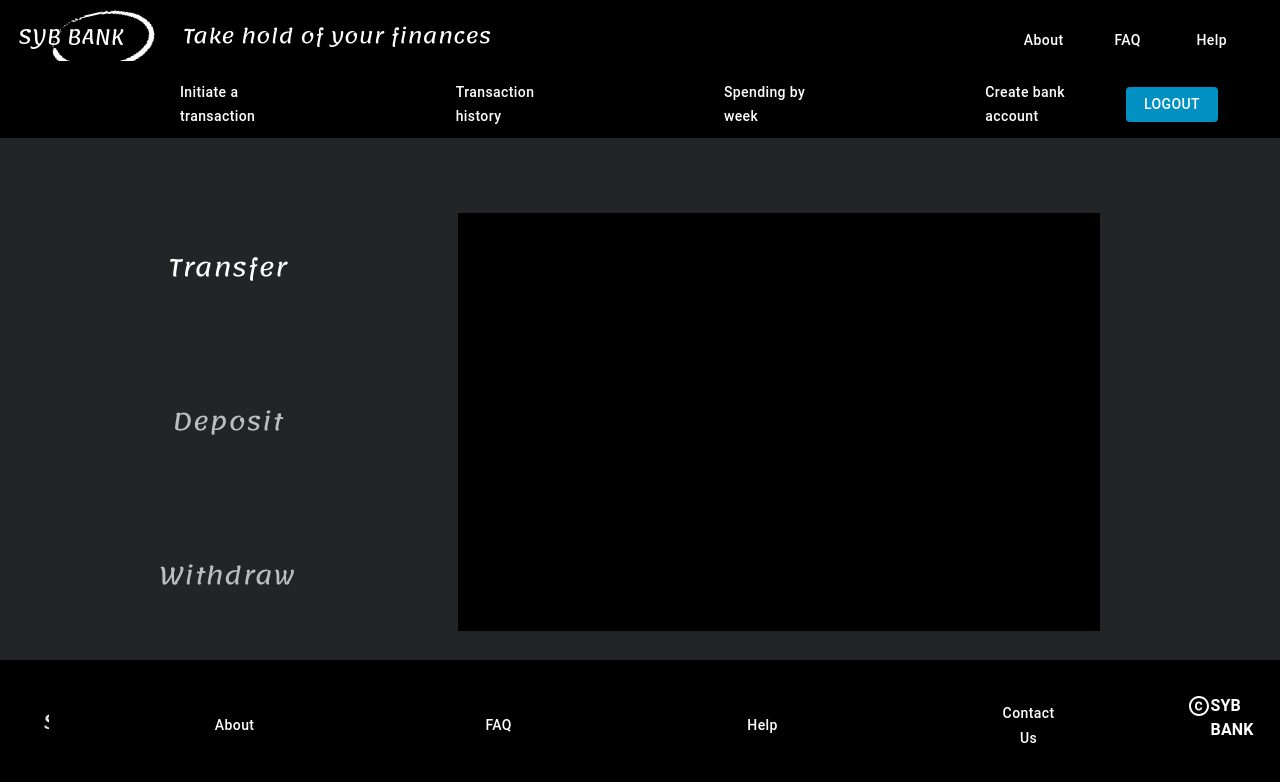
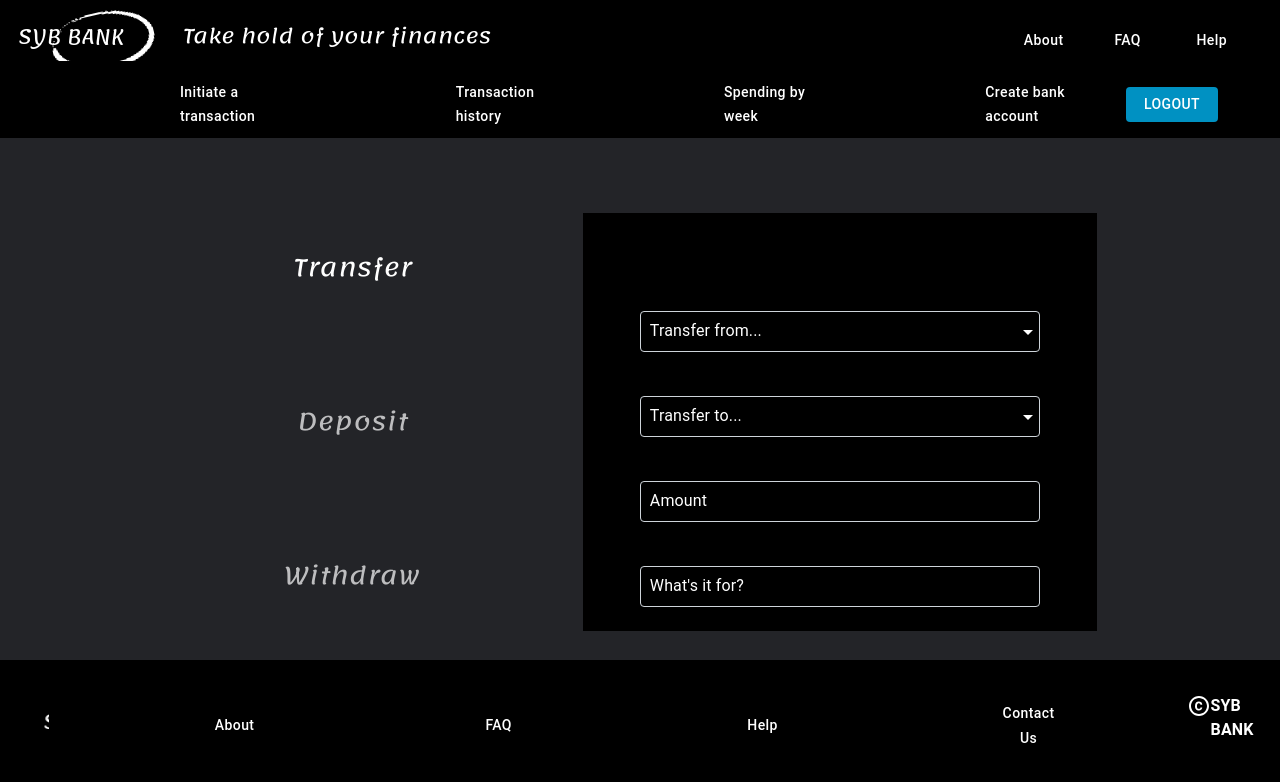
Before and after one commit to sbracellari/CSI-3450, a React (Create React App) app in the folder react/: page /user/initiate-transaction in a window 1280 px wide. Shown: the top 782 px of the page. Built offline with nearby package versions, Linux system fonts and the light colour scheme.

Commit message:
more frontend things #1

```diff
--- a/react/src/components/CreateBankAccount.js
+++ b/react/src/components/CreateBankAccount.js
@@ -1,6 +1,11 @@
 import React, { Component } from 'react'
 import { withStyles } from '@material-ui/core/styles'
 import Typography from '@material-ui/core/Typography'
+import NativeSelect from '@material-ui/core/NativeSelect'
+import InputBase from '@material-ui/core/InputBase'
+import FormControl from '@material-ui/core/FormControl'
+import InputLabel from '@material-ui/core/InputLabel'
+import Button from '@material-ui/core/Button'
 
 const styles = () => ({
   background: {
@@ -22,14 +27,59 @@ const styles = () => ({
     borderRadius: 'none',
     height: '40vh',
     minHeight: '56vh',
-    padding: 10
+    padding: 10,
   },
   txt: {
     fontFamily: 'Lemonada',
     fontSize: 20,
     paddingLeft: 20
   },
+  icon: {
+    color: 'white'
+  },
+  input: {
+    color: 'white',
+    padding: '12px 0px 0px 10px'
+  },
+  form: {
+    width: 400,
+    marginTop: 70
+  },
+  main: {
+    display: 'flex',
+    flexDirection: 'column',
+    alignItems: 'center'
+  },
+  btn: {
+    color: 'white',
+    backgroundColor: '#0091c2',
+    float: 'right',
+    marginTop: 200,
+    marginRight: 20
+  },
 })
+
+const BootstrapInput = withStyles((theme) => ({
+  root: {
+    'label + &': {
+      marginTop: theme.spacing(3),
+    },
+  },
+  input: {
+    borderRadius: 4,
+    position: 'relative',
+    border: '1px solid #ced4da',
+    fontSize: 16,
+    color: 'white',
+    padding: '10px 26px 10px 12px',
+    transition: theme.transitions.create(['border-color', 'box-shadow']),
+    '&:focus': {
+      borderRadius: 4,
+      borderColor: '#0091c2',
+      boxShadow: '0 0 0 0.2rem rgba(0,145, 194,.25)',
+    },
+  },
+}))(InputBase)
 
 class CreateBankAccount extends Component {
   render () {
@@ -39,6 +89,29 @@ class CreateBankAccount extends Component {
         <div className={classes.container}>
           <Typography className={classes.txt}>Create an Account</Typography>
           <div className={classes.paper}>
+            <form className={classes.main} autoComplete="off">
+              <FormControl className={classes.form}>
+                <InputLabel classes={{root: classes.input}}>Account Type</InputLabel>
+                <NativeSelect
+                  classes={{
+                    icon: classes.icon
+                  }}
+                  // value={}
+                  // onChange={}
+                  input={<BootstrapInput />}
+                >
+                  <option aria-label="None" value="" />
+                  <option>SYB Checking</option>
+                  <option>SYB Money Market</option>
+                  <option>SYB Savings</option>
+                </NativeSelect>
+              </FormControl>
+              <FormControl className={classes.form}>
+                <InputLabel classes={{root: classes.input}} >What's it for?</InputLabel>
+                <BootstrapInput />
+              </FormControl>
+            </form>
+            <Button className={classes.btn}>Create Account</Button>
           </div>
         </div>
       </div>
--- a/react/src/components/InitiateTransaction.js
+++ b/react/src/components/InitiateTransaction.js
@@ -4,6 +4,11 @@ import Typography from '@material-ui/core/Typography'
 import Box from '@material-ui/core/Box'
 import Tab from '@material-ui/core/Tab'
 import Tabs from '@material-ui/core/Tabs'
+import NativeSelect from '@material-ui/core/NativeSelect'
+import InputBase from '@material-ui/core/InputBase'
+import FormControl from '@material-ui/core/FormControl'
+import InputLabel from '@material-ui/core/InputLabel'
+import Button from '@material-ui/core/Button'
 
 const styles = () => ({
   background: {
@@ -23,6 +28,30 @@ const styles = () => ({
     fontFamily: 'Lemonada',
     fontSize: 24
   },
+    icon: {
+    color: 'white'
+  },
+  input: {
+    color: 'white',
+    padding: '12px 0px 0px 10px'
+  },
+  form2: {
+    width: 400,
+    marginTop: 20
+  },
+  main: {
+    display: 'flex',
+    flexDirection: 'column',
+    alignItems: 'center',
+    padding: '0px 40px 40px 40px'
+  },
+  btn2: {
+    color: 'white',
+    backgroundColor: '#0091c2',
+    float: 'right',
+    marginRight: 10,
+    marginBottom: 30
+  },
   form: {
     display: 'flex',
     flexDirection: 'column',
@@ -33,11 +62,11 @@ const styles = () => ({
   },
   panel: {
     margin: 75,
-    width: '50%',
+    width: '40%',
     backgroundColor: '#000000'
   },
   tabs: {
-    margin: '75px 75px 75px 150px',
+    margin: '75px 75px 75px 275px',
   },
   tab: {
       display: 'flex'
@@ -45,7 +74,38 @@ const styles = () => ({
   topTab: {
     margin: '0px 0px 100px 0px'
   },
+  btn3: {
+    color: 'white',
+    backgroundColor: '#0091c2',
+    float: 'right',
+    marginRight: 10,
+    marginBottom: 30,
+    marginTop: 85
+  }
 })
+
+const BootstrapInput = withStyles((theme) => ({
+  root: {
+    'label + &': {
+      marginTop: theme.spacing(3),
+    },
+  },
+  input: {
+    borderRadius: 4,
+    position: 'relative',
+    border: '1px solid #ced4da',
+    fontSize: 16,
+    color: 'white',
+    padding: '10px 26px 10px 12px',
+    transition: theme.transitions.create(['border-color', 'box-shadow']),
+    '&:focus': {
+      borderRadius: 4,
+      borderColor: '#0091c2',
+      boxShadow: '0 0 0 0.2rem rgba(0,145, 194,.25)',
+    },
+  },
+}))(InputBase)
+
 function TabPanel(props) {
   const { children, value, index, ...other } = props;
 
@@ -112,15 +172,117 @@ class InitiateTransaction extends Component {
           />
         </Tabs>
         <TabPanel value={value} index={0} className={classes.panel}>
+          <div>
           <div className={classes.form}>
+            <form className={classes.main} autoComplete="off">
+              <FormControl className={classes.form2}>
+                <InputLabel classes={{root: classes.input}}>Transfer from...</InputLabel>
+                <NativeSelect
+                  classes={{
+                    icon: classes.icon
+                  }}
+                  // value={}
+                  // onChange={}
+                  input={<BootstrapInput />}
+                >
+                  <option aria-label="None" value="" />
+                  <option>SYB Checking</option>
+                  <option>SYB Money Market</option>
+                  <option>SYB Savings</option>
+                </NativeSelect>
+              </FormControl>
+              <FormControl className={classes.form2}>
+                <InputLabel classes={{root: classes.input}}>Transfer to...</InputLabel>
+                <NativeSelect
+                  classes={{
+                    icon: classes.icon
+                  }}
+                  // value={}
+                  // onChange={}
+                  input={<BootstrapInput />}
+                >
+                  <option aria-label="None" value="" />
+                  <option>SYB Checking</option>
+                  <option>SYB Money Market</option>
+                  <option>SYB Savings</option>
+                </NativeSelect>
+              </FormControl>
+               <FormControl className={classes.form2}>
+                <InputLabel classes={{root: classes.input}} >Amount</InputLabel>
+                <BootstrapInput />
+              </FormControl>
+              <FormControl className={classes.form2}>
+                <InputLabel classes={{root: classes.input}} >What's it for?</InputLabel>
+                <BootstrapInput />
+              </FormControl>
+            </form>
+            </div>
+            <Button className={classes.btn2}>Transfer</Button>
           </div>
         </TabPanel>
         <TabPanel value={value} index={1} className={classes.panel}>
+          <div>
           <div className={classes.form}>
+            <form className={classes.main} autoComplete="off">
+              <FormControl className={classes.form2}>
+                <InputLabel classes={{root: classes.input}}>Deposit into...</InputLabel>
+                <NativeSelect
+                  classes={{
+                    icon: classes.icon
+                  }}
+                  // value={}
+                  // onChange={}
+                  input={<BootstrapInput />}
+                >
+                  <option aria-label="None" value="" />
+                  <option>SYB Checking</option>
+                  <option>SYB Money Market</option>
+                  <option>SYB Savings</option>
+                </NativeSelect>
+              </FormControl>
+               <FormControl className={classes.form2}>
+                <InputLabel classes={{root: classes.input}} >Amount</InputLabel>
+                <BootstrapInput />
+              </FormControl>
+              <FormControl className={classes.form2}>
+                <InputLabel classes={{root: classes.input}} >What's it for?</InputLabel>
+                <BootstrapInput />
+              </FormControl>
+            </form>
+            </div>
+            <Button className={classes.btn3}>Deposit</Button>
           </div>
-        </TabPanel>
-        <TabPanel value={value} index={2} className={classes.panel}>
+        </TabPanel><TabPanel value={value} index={2} className={classes.panel}>
+          <div>
           <div className={classes.form}>
+            <form className={classes.main} autoComplete="off">
+              <FormControl className={classes.form2}>
+                <InputLabel classes={{root: classes.input}}>Withdraw from...</InputLabel>
+                <NativeSelect
+                  classes={{
+                    icon: classes.icon
+                  }}
+                  // value={}
+                  // onChange={}
+                  input={<BootstrapInput />}
+                >
+                  <option aria-label="None" value="" />
+                  <option>SYB Checking</option>
+                  <option>SYB Money Market</option>
+                  <option>SYB Savings</option>
+                </NativeSelect>
+              </FormControl>
+               <FormControl className={classes.form2}>
+                <InputLabel classes={{root: classes.input}} >Amount</InputLabel>
+                <BootstrapInput />
+              </FormControl>
+              <FormControl className={classes.form2}>
+                <InputLabel classes={{root: classes.input}} >What's it for?</InputLabel>
+                <BootstrapInput />
+              </FormControl>
+            </form>
+            </div>
+            <Button className={classes.btn3}>Withdraw</Button>
           </div>
         </TabPanel>
       </div>
--- a/react/src/components/TransactionHistory.js
+++ b/react/src/components/TransactionHistory.js
@@ -6,6 +6,10 @@ import Dialog from '@material-ui/core/Dialog'
 import DialogActions from '@material-ui/core/DialogActions'
 import DialogContent from '@material-ui/core/DialogContent'
 import DialogTitle from '@material-ui/core/DialogTitle'
+import FormControl from '@material-ui/core/FormControl'
+import NativeSelect from '@material-ui/core/NativeSelect'
+import InputBase from '@material-ui/core/InputBase'
+import InputLabel from '@material-ui/core/InputLabel'
 
 const styles = () => ({
   background: {
@@ -25,7 +29,8 @@ const styles = () => ({
     margin: '30px 70px 40px 70px'
   },
   content: {
-    padding: 40
+    padding: 40,
+    textAlign: 'center'
   },
   paper: {
     margin: '5px 20px 20px 20px',
@@ -42,12 +47,51 @@ const styles = () => ({
   txt: {
     fontFamily: 'Lemonada',
     fontSize: 20,
-    paddingLeft: 20
+    paddingLeft: 20,
+    height: 30,
+    marginTop: 30
   },
   warning: {
     margin: '40px 0px 0px 0px'
+  },
+  icon: {
+    color: 'white'
+  },
+  input: {
+    color: 'white',
+    padding: '12px 0px 0px 10px'
+  },
+  form: {
+    marginRight: 22,
+    width: 200
+  },
+  main: {
+    display: 'flex',
+    justifyContent: 'space-between'
   }
 })
+
+const BootstrapInput = withStyles((theme) => ({
+  root: {
+    'label + &': {
+      marginTop: theme.spacing(3),
+    },
+  },
+  input: {
+    borderRadius: 4,
+    position: 'relative',
+    border: '1px solid #ced4da',
+    fontSize: 16,
+    color: 'white',
+    padding: '10px 26px 10px 12px',
+    transition: theme.transitions.create(['border-color', 'box-shadow']),
+    '&:focus': {
+      borderRadius: 4,
+      borderColor: '#0091c2',
+      boxShadow: '0 0 0 0.2rem rgba(0,145, 194,.25)',
+    },
+  },
+}))(InputBase)
 
 class TransactionHistory extends Component {
   state={
@@ -62,7 +106,25 @@ class TransactionHistory extends Component {
     return (
       <div className={classes.background}>
         <div className={classes.container}>
+          <div className={classes.main}>
           <Typography className={classes.txt}>Transaction History</Typography>
+          <form autoComplete="off">
+            <FormControl className={classes.form}>
+              <InputLabel classes={{root: classes.input}}>Account</InputLabel>
+              <NativeSelect
+                classes={{
+                  icon: classes.icon
+                }}
+                // value={}
+                // onChange={}
+                input={<BootstrapInput />}
+              >
+                <option>SYB Checking</option>
+                <option>SYB Money Market</option>
+              </NativeSelect>
+            </FormControl>
+          </form>
+          </div>
           <div className={classes.paper}>
           </div>
         </div>
@@ -78,8 +140,7 @@ class TransactionHistory extends Component {
         >
           <DialogTitle className={classes.title}>Close this Account?</DialogTitle>
           <DialogContent className={classes.content}>
-            <Typography>Close your SYB Money Market account?</Typography>
-            <Typography className={classes.warning}><strong>Warning:</strong> This action cannot be undone.</Typography>
+            <Typography>Close your SYB Money Market account? <br /> This action cannot be undone.</Typography>
           </DialogContent>
           <DialogActions>
             <Button
--- a/react/src/components/WeeklySpending.js
+++ b/react/src/components/WeeklySpending.js
@@ -25,7 +25,8 @@ const styles = () => ({
     margin: '30px 70px 40px 70px'
   },
   content: {
-    padding: 40
+    padding: 40,
+    textAlign: 'center'
   },
   paper: {
     margin: '5px 20px 20px 20px',
@@ -77,8 +78,7 @@ class WeeklySpending extends Component {
         >
           <DialogTitle className={classes.title}>Close this Account?</DialogTitle>
           <DialogContent className={classes.content}>
-            <Typography>Close your SYB Money Market account?</Typography>
-            <Typography className={classes.warning}><strong>Warning:</strong> This action cannot be undone.</Typography>
+            <Typography>Close your SYB Money Market account? <br /> This action cannot be undone.</Typography>
           </DialogContent>
           <DialogActions>
             <Button
```
Lines whose indentation alone changed are shown as unchanged.
